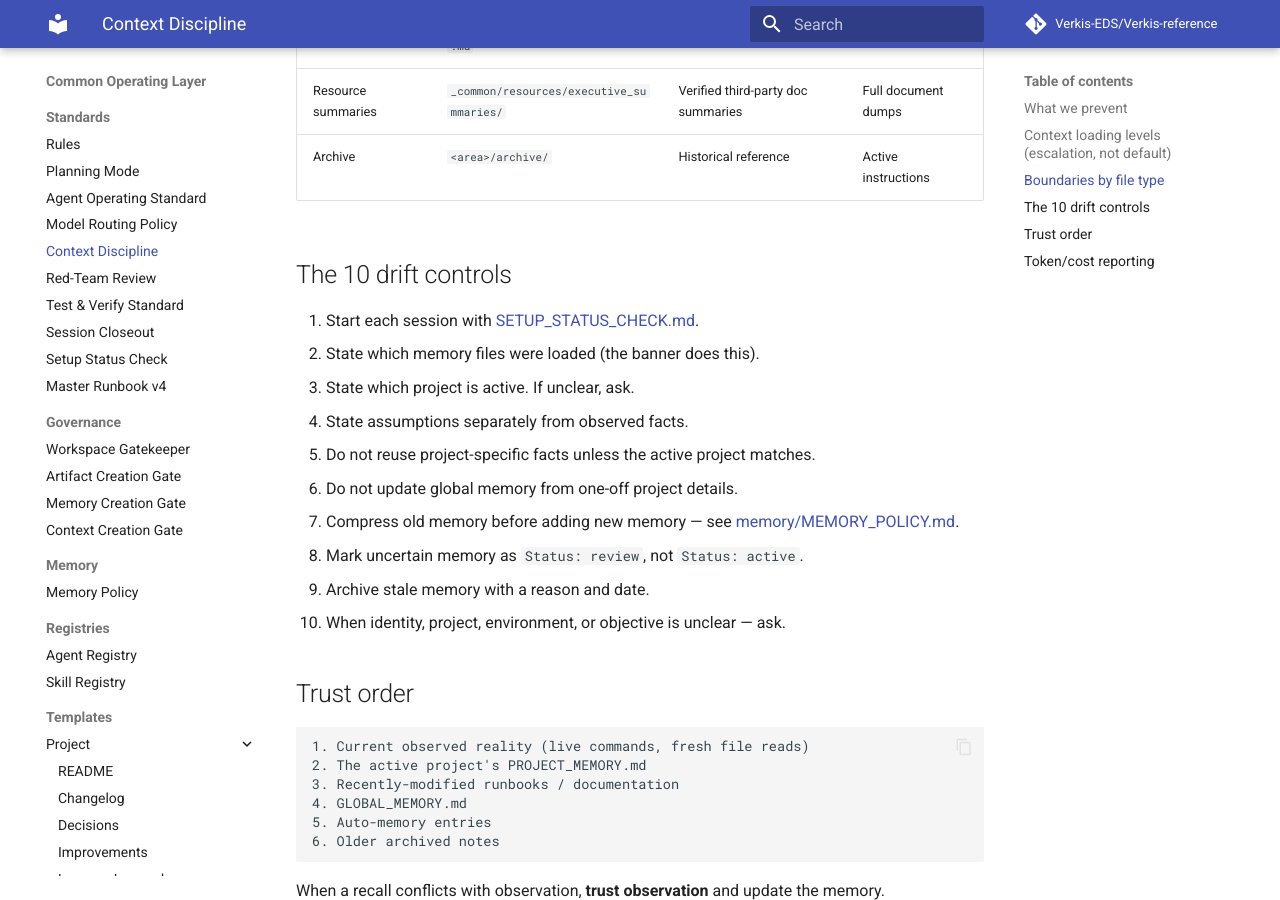
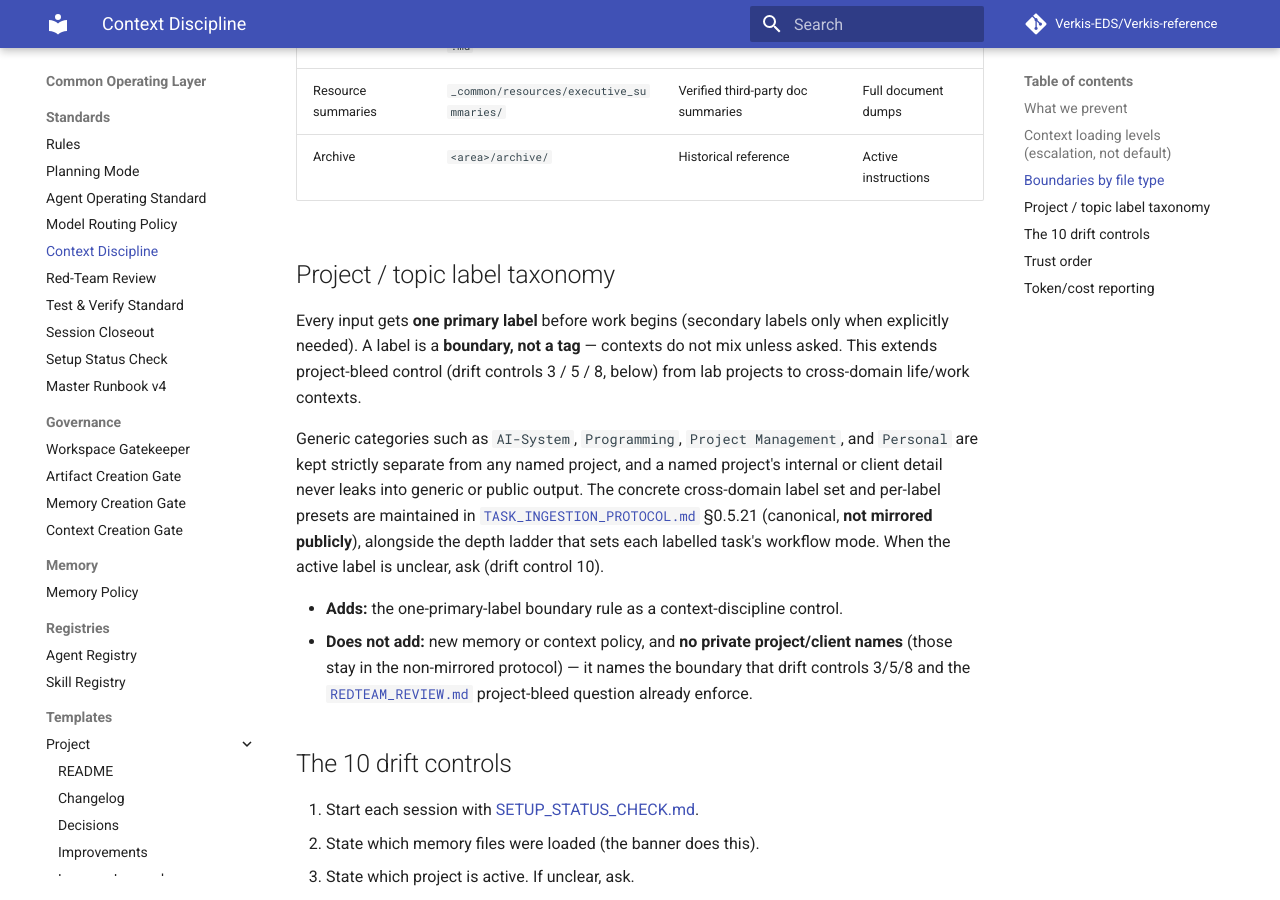
Before and after one commit to Verkis-EDS/Verkis-reference, an MkDocs documentation site: the page built from docs/reference/common/CONTEXT_DISCIPLINE.md, in a window 1280 px wide and 900 px high, scrolled down 1516 px. Built offline with MkDocs 1.6.1 and Material for MkDocs 9.7.7, drawn with Linux system fonts in a browser that asks for light colours; comment, search, counter and statistics services are not loaded.

Commit message:
Add Dynamic Workflow Orchestrator standard (generic, public-safe)
New standards/dynamic-workflow-orchestrator.md: classify -> one primary label
-> score depth (0-10 -> 7 workflow modes) -> route, with first-principles /
red-team / council triggers and a context-bleed guard. Generic mechanism only,
placeholder examples; no internal systems, IPs, or private project names.

- mkdocs.yml: add the page to the Standards nav.
- docs/reference/common/CONTEXT_DISCIPLINE.md: refreshed via sanitize sync
  (generic one-primary-label boundary control).

Verified: verify_public_repo.sh PASS (no leaks), mkdocs build --strict exit 0,
generic-only grep clean.

Co-Authored-By: Claude Opus 4.8 (1M context) <noreply@anthropic.com>

```diff
--- a/docs/reference/common/CONTEXT_DISCIPLINE.md
+++ b/docs/reference/common/CONTEXT_DISCIPLINE.md
@@ -37,6 +37,27 @@ Default starting point: **Level 1 or 2**. Escalate only when the work actually n
 | Resource summaries | `_common/resources/executive_summaries/` | Verified third-party doc summaries | Full document dumps |
 | Archive | `<area>/archive/` | Historical reference | Active instructions |
 
+## Project / topic label taxonomy
+
+Every input gets **one primary label** before work begins (secondary labels only when
+explicitly needed). A label is a **boundary, not a tag** — contexts do not mix unless
+asked. This extends project-bleed control (drift controls 3 / 5 / 8, below) from lab
+projects to cross-domain life/work contexts.
+
+Generic categories such as `AI-System`, `Programming`, `Project Management`, and
+`Personal` are kept strictly separate from any named project, and a named project's
+internal or client detail never leaks into generic or public output. The concrete
+cross-domain label set and per-label presets are maintained in
+[`TASK_INGESTION_PROTOCOL.md`](TASK_INGESTION_PROTOCOL.md) §0.5.21 (canonical, **not
+mirrored publicly**), alongside the depth ladder that sets each labelled task's workflow
+mode. When the active label is unclear, ask (drift control 10).
+
+- **Adds:** the one-primary-label boundary rule as a context-discipline control.
+- **Does not add:** new memory or context policy, and **no private project/client names**
+  (those stay in the non-mirrored protocol) — it names the boundary that drift controls
+  3/5/8 and the [`REDTEAM_REVIEW.md`](REDTEAM_REVIEW.md) project-bleed question already
+  enforce.
+
 ## The 10 drift controls
 
 1. Start each session with [SETUP_STATUS_CHECK.md](SETUP_STATUS_CHECK.md).
--- a/mkdocs.yml
+++ b/mkdocs.yml
@@ -31,6 +31,7 @@ nav:
   - Standards:
       - Planning Mode: standards/planning-mode.md
       - Task Workflow: standards/task-workflow.md
+      - Dynamic Workflow Orchestrator: standards/dynamic-workflow-orchestrator.md
       - Context and Memory Policy: standards/context-memory-policy.md
       - Public Safety Rules: standards/public-safety-rules.md
       - Testing and Verification: standards/testing-verification.md
```
Also changed, not shown: PUBLIC_MIRROR_MANIFEST.md (+1 -1 lines), docs/standards/dynamic-workflow-orchestrator.md (added, +77 -0 lines).
